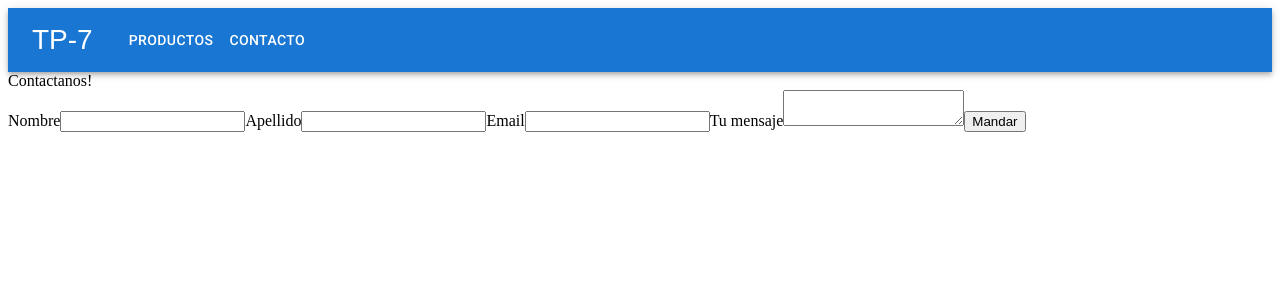
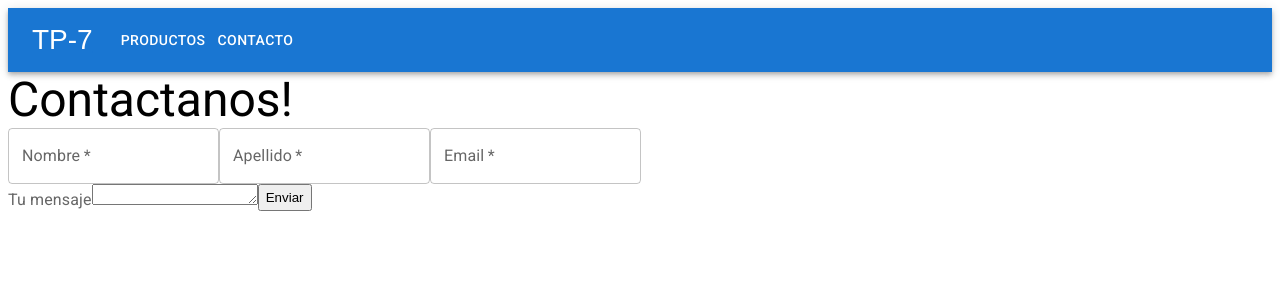
Before and after one commit to occtavioa/EFSI-TP7, a React (Create React App) app: page /contacto in a window 1280 px wide. Shown: the top 300 px of the page. Built offline with nearby package versions, Linux system fonts and the light colour scheme.

Commit message:
bug ListaProudctos

```diff
--- a/src/Componentes/FormContacto.js
+++ b/src/Componentes/FormContacto.js
@@ -1,21 +1,30 @@
+import { FormControl, TextareaAutosize } from "@mui/base";
+import { FormControlLabel, FormLabel, InputLabel, TextField } from "@mui/material";
+
 function FormContacto() {
     return (
         <form onSubmit={e => {
             e.preventDefault();
         }}>
-            <label htmlFor="nombre">Nombre</label>
-            <input type={"text"} id="nombre" required/>
+            <div style={{display:"flex"}}>
+                <FormControl>
+                    <TextField label="Nombre" required></TextField>
+                </FormControl>
+                <FormControl>
+                    <TextField label="Apellido" required></TextField>
+                </FormControl>
+                <FormControl>
+                    <TextField label="Email" required></TextField>
+                </FormControl>
+            </div>
 
-            <label htmlFor="apellido">Apellido</label>
-            <input type={"text"} id="apellido" required/>
-
-            <label htmlFor="email">Email</label>
-            <input type="email" id="email" required/>
-
-            <label htmlFor="mensaje">Tu mensaje</label>
-            <textarea id="mensaje" required></textarea>
-
-            <button type="submit">Mandar</button>
+            <div style={{display: "flex"}}>
+                <FormControl>
+                    <FormLabel htmlFor="mensaje">Tu mensaje</FormLabel>
+                    <TextareaAutosize id="mensaje" required></TextareaAutosize>
+                </FormControl>
+                <button type="submit">Enviar</button>
+            </div>
         </form>
     )
 }
--- /dev/null
+++ b/src/Componentes/GaleriaProductos.js
@@ -0,0 +1,24 @@
+import { useEffect, useState } from "react"
+import CardProducto from "./CardProducto";
+import ListaProductos from "./ListaProductos";
+
+function GaleriaProductos({filtroBusqueda, filtroCategoria}) {
+    const [productos, setProductos] = useState([]);
+
+    useEffect(() => {
+        fetch('https://dummyjson.com/products')
+            .then(res => res.json())
+            .then(r => {
+                setProductos(r.products);
+            });
+    }, [])
+
+    return (
+        <ListaProductos productos={productos.filter(p =>
+            p.category.includes(filtroCategoria) &&
+            p.title.toLowerCase().includes(filtroBusqueda.toLowerCase())
+        )}></ListaProductos>
+    )
+}
+
+export default GaleriaProductos;
--- /dev/null
+++ b/src/Componentes/ListaProductos.js
@@ -0,0 +1,19 @@
+import CardProducto from "./CardProducto"
+
+function ListaProductos({productos}) {
+    return (
+        <div style={{flexWrap: "wrap", display:"flex", flex: 1}}>
+            {
+                productos.map(pr =>
+                    pr ?
+                        <div key={pr.id}>
+                            <CardProducto producto={pr}></CardProducto>
+                        </div> :
+                        <></>
+                )
+            }
+        </div>
+    )
+}
+
+export default ListaProductos
--- a/src/Paginas/App.js
+++ b/src/Paginas/App.js
@@ -27,20 +27,16 @@ function App() {
                 </Typography>
               </Link>
             </IconButton>
-            <Button color="inherit">
-              <Link href='/productos' variant='inherit'>
+            <Link href='/productos' variant='inherit' marginRight={"1%"}>
               <Typography variant="button" component="div" sx={{ flexGrow: 1 }} color="white">
                 Productos
               </Typography>
             </Link>
-            </Button>
-            <Button color="inherit">
             <Link href='/contacto' variant='inherit'>
               <Typography variant="button" component="div" sx={{ flexGrow: 1 }} color="white">
                 Contacto
               </Typography>
             </Link>
-            </Button>
           </Toolbar>
         </AppBar>
       </Box>
--- a/src/Paginas/Contacto.js
+++ b/src/Paginas/Contacto.js
@@ -1,9 +1,12 @@
+import { Typography } from "@mui/material";
 import FormContacto from "../Componentes/FormContacto";
 
 function Contacto() {
     return (
         <div>
-            Contactanos!
+            <Typography component="div" sx={{ flexGrow: 1 }} variant="h3">
+                Contactanos!
+            </Typography>
             <FormContacto></FormContacto>
         </div>
     )
--- a/src/Paginas/Home.js
+++ b/src/Paginas/Home.js
@@ -1,8 +1,9 @@
 import { useEffect, useState } from 'react';
 import CardProducto from '../Componentes/CardProducto';
+import ListaProductos from '../Componentes/ListaProductos';
 
 function Home() {
-    const [productosRandom, setProductosRandom] = useState([]);
+    const [productosRandom, setProductosRandom] = useState(null);
 
     useEffect(() => {
         fetch('https://dummyjson.com/products')
@@ -12,7 +13,7 @@ function Home() {
                 for (let i = 0; i < 6; i++) {
                     let pr;
                     do {
-                        pr = r.products[Math.floor(Math.random() * 29)]
+                        pr = r.products[Math.floor(Math.random() * r.products.length-1)]
                     } while (prs.includes(pr))
                     prs.push(pr);
                 }
@@ -23,11 +24,8 @@ function Home() {
     return (
         <div>
             {
-                productosRandom.map(pr =>
-                    <div key={pr.id}>
-                        <CardProducto producto={pr}></CardProducto>
-                    </div>
-                )
+                productosRandom !== null &&
+                    <ListaProductos productos={productosRandom}></ListaProductos>
             }
         </div>
     );
--- a/src/Paginas/Productos.js
+++ b/src/Paginas/Productos.js
@@ -1,19 +1,14 @@
 import { FormControl, InputLabel, MenuItem, Select, TextField } from "@mui/material";
 import { useEffect, useState } from "react";
 import CardProducto from "../Componentes/CardProducto";
+import GaleriaProductos from "../Componentes/GaleriaProductos";
 
 function Productos() {
-    const [productos, setProductos] = useState([])
     const [categorias, setCategorias] = useState([]);
     const [filtroCategoria, setFiltroCategoria] = useState("");
     const [filtroBusqueda, setFiltroBusqueda] = useState("");
 
     useEffect(() => {
-        fetch('https://dummyjson.com/products')
-            .then(res => res.json())
-            .then(r => {
-                setProductos(r.products);
-            });
         fetch('https://dummyjson.com/products/categories')
             .then(res => res.json())
             .then(r => {
@@ -24,9 +19,11 @@ function Productos() {
     return (
         <div style={{display:"flex"}}>
             <div>
-                <TextField label="Buscar" variant="standard" onChange={e => {
-                    setFiltroBusqueda(e.target.value)
-                }}></TextField>
+                <FormControl fullWidth>
+                    <TextField label="Buscar" variant="standard" onChange={e => {
+                        setFiltroBusqueda(e.target.value)
+                    }}></TextField>
+                </FormControl>
                 <FormControl fullWidth>
                     <InputLabel id="categoria">Categoria</InputLabel>
                     <Select
@@ -45,18 +42,8 @@ function Productos() {
                     </Select>
                 </FormControl>
             </div>
-            <div style={{flexWrap: "wrap", display:"flex", flex: 1}}>
-                {
-                    productos.filter(
-                        p => p.category.includes(filtroCategoria) &&
-                            p.title.toLowerCase().includes(filtroBusqueda.toLowerCase())
-                    ).map(p =>
-                        <div key={p.id}>
-                            <CardProducto producto={p}></CardProducto>
-                        </div>
-                    )
-                }
-            </div>
+
+            <GaleriaProductos filtroBusqueda={filtroBusqueda} filtroCategoria={filtroCategoria}></GaleriaProductos>
         </div>
     )
 }
```
Also changed, not shown: src/Componentes/CardProducto.js (line endings or trailing spaces), src/Componentes/GaleriaProductosRandom.js (added). Lines whose indentation alone changed are shown as unchanged.
